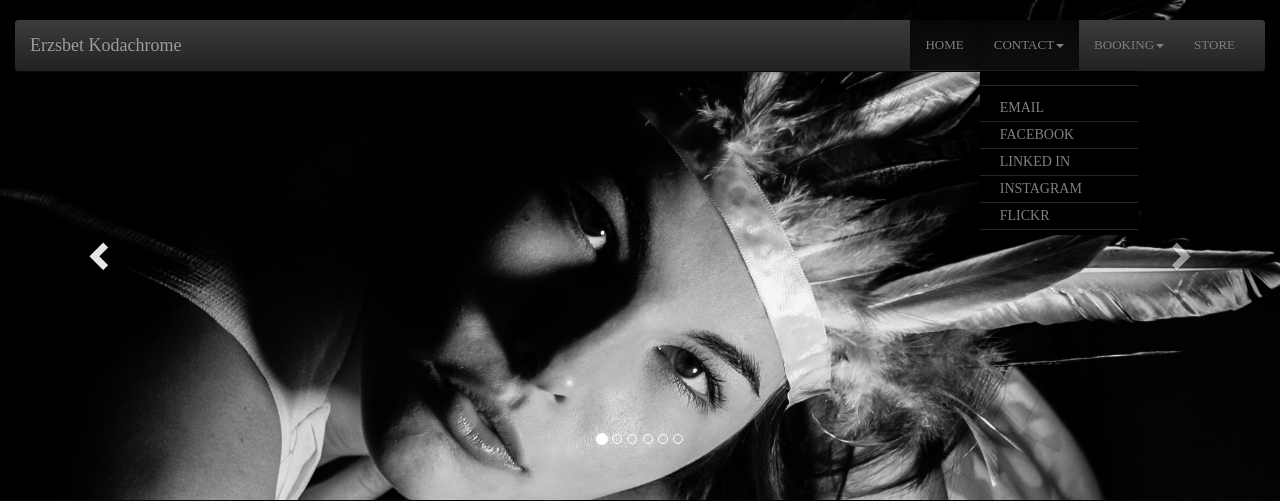
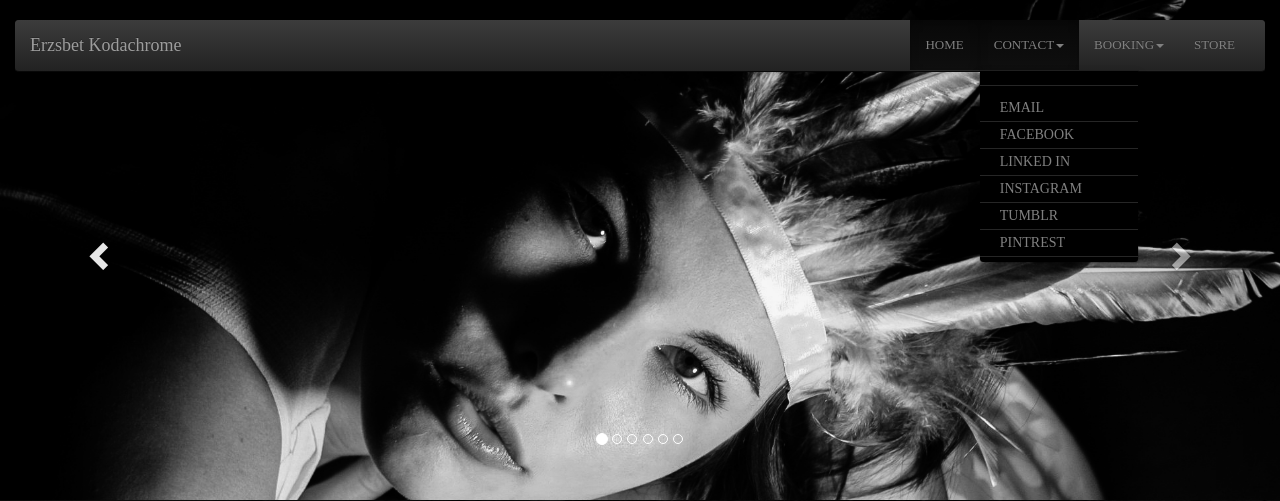
Before and after one commit to JordanBenner/Kodachrome, a Django app: page / in a window 1280 px wide, after a click on "CONTACT". Shown: the top 501 px of the page. Run offline with Django 3.2, Linux system fonts and the light colour scheme; some libraries are stand-ins or nearby versions.

Commit message:
navbar links connected

```diff
--- a/blog/templates/base.html
+++ b/blog/templates/base.html
@@ -64,10 +64,11 @@
                       onclick="window.open('http://www.google.com/recaptcha/mailhide/d?k\x3d01X1iR0NAWzsrAWSDYnTs5AA\x3d\x3d\x26c\x3dlF7TCX9pyWAF6cG8GTpNMyg6k9S-58vFtTyGF6l2KtY\x3d', '',
                       'toolbar=0,scrollbars=0,location=0,statusbar=0,menubar=0,resizable=0,width=900,height=900'); return false;"
                       title="Reveal this e-mail address" target='_blank'>Email</a></li>
-                    <li><a href="#" target='_blank'>Facebook</a></li>
-                    <li><a href="#" target='_blank'>Linked in</a></li>
-                    <li><a href="#" target='_blank'>Instagram</a></li>
-                    <li><a href="#" target='_blank'>Flickr</a></li>
+                    <li><a href="https://www.facebook.com/erzsebetkodachrome" target='_blank'>Facebook</a></li>
+                    <li><a href="https://www.linkedin.com/in/kamarieclark" target='_blank'>Linked in</a></li>
+                    <li><a href="https://www.instagram.com/erzsebetkodachromephotography/" target='_blank'>Instagram</a></li>
+                    <li><a href="https://aranyana.tumblr.com/" target='_blank'>Tumblr</a></li>
+                    <li><a href="https://www.pinterest.com/?show_error=true" target='_blank'>Pintrest</a></li>
                   </ul>
                 </li>
                 {% endblock %}
```
